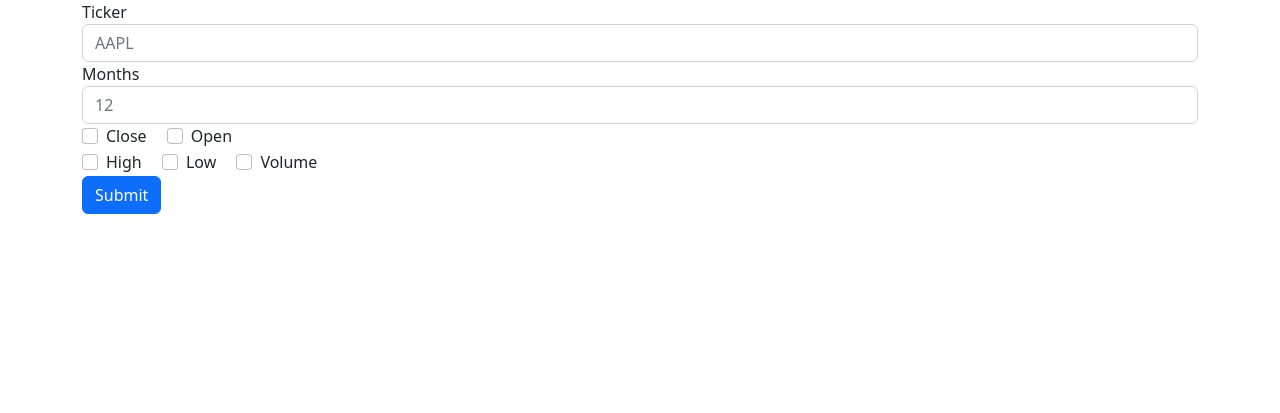
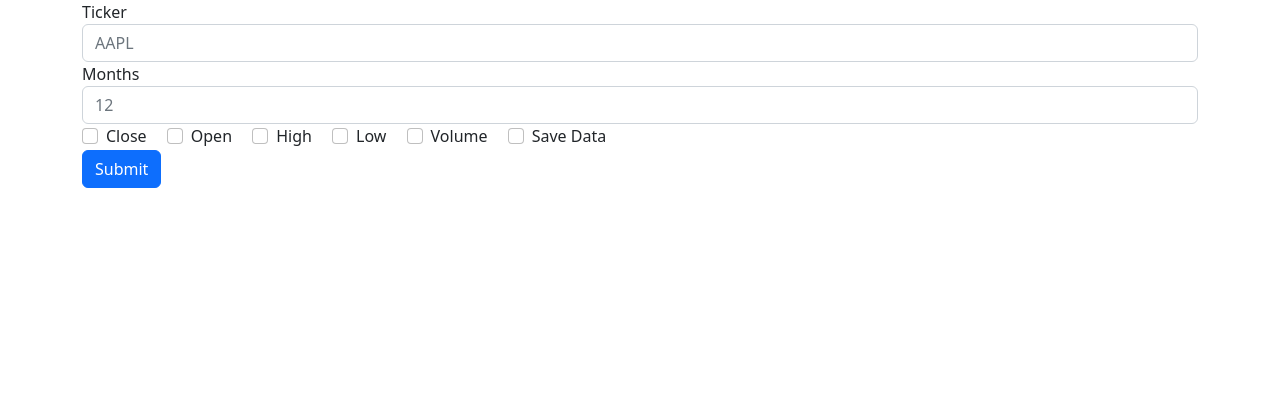
Before and after one commit to cerdamario13/market_analysis, a Flask app: page / in a window 1280 px wide. Shown: the part 56-469 px from the top of the page. Run offline with Flask 2, Linux system fonts and the light colour scheme; some libraries are stand-ins or nearby versions.

Commit message:
Added option to save data

```diff
--- a/src/app.py
+++ b/src/app.py
@@ -1,13 +1,12 @@
-from flask import Flask, redirect, render_template, request, jsonify, url_for
+from flask import Flask, redirect, render_template, request
 from matplotlib.pyplot import title
 import func
 import plotly
 import plotly.express as px
 import json
 import yfinance as yahooFinance
-import requests
 import os
-import pandas as pd
+import wrangles
 
 app = Flask(__name__)
 
@@ -19,21 +18,15 @@ def hello_world():
 
         # Loading initial data
         ticker = request.form['ticker']
-        time_frame = request.form['time']
-        data_info = request.form['data_info']
+        time_frame = request.form.get('time', '')
+        data_info = request.form.get('data_info', 'Close')
+        save_data = request.form.get('save_data', '')
         # company info dictionary
-        company_info = yahooFinance.Ticker(ticker).info
+        company_info = yahooFinance.Ticker(ticker).info # Not working, find a way to get stock info
 
         secret_key = os.getenv('ALPHAV_KEY', '...')
 
         try:
-            # url = f'https://www.alphavantage.co/query?function=TIME_SERIES_DAILY&symbol={ticker}&outputsize=full&apikey={secret_key}'
-            # r = requests.get(url)
-            # data_alpha = r.json()
-            # df_alpha = pd.DataFrame(data_alpha['Time Series (Daily)']).transpose().reset_index()
-            # # Renaming column headers
-            # df_alpha = df_alpha.rename({'1. open': 'Open', '2. high': 'High', '3. low': 'Low', '4. close': 'Close', '5. volume': 'Volume', 'index': 'Date'}, axis=1)
-
             # Get data from Yahoo Finance
             data_object = yahooFinance.Ticker(ticker)
             data = data_object.history(period='max')
@@ -47,7 +40,7 @@ def hello_world():
             return render_template("not_found.html", title = "Ticker Not Found")
 
 
-        fig1 = px.line(results, x = 'Date', y = data_info, title = f"{company_info['shortName']} ({ticker}) - {time_frame} Month Data")
+        fig1 = px.line(results, x = 'Date', y = data_info, title = f"({ticker}) - {time_frame} Month Data")
         graph1JSON = json.dumps(fig1, cls = plotly.utils.PlotlyJSONEncoder)
 
         params = {
--- a/src/templates/home.html
+++ b/src/templates/home.html
@@ -2,8 +2,9 @@
 {% block content %}
   <div>
 
-    <form action="#" method="post">
+    <form action="#" method="post" enctype="multipart/form-data">
       <div class="form-group">
+
         <label for="ticker">Ticker</label>
         <input type="text" class="form-control" placeholder="AAPL" name="ticker">
         <label for="months_ago">Months </label>
@@ -13,28 +14,38 @@
           <input class="form-check-input" type="checkbox" id="inlineCheckbox1" value="Close" name="data_info">
           <label class="form-check-label" for="inlineCheckbox1">Close</label>
         </div>
+
         <div class="form-check form-check-inline">
           <input class="form-check-input" type="checkbox" id="inlineCheckbox2" value="Open" name="data_info">
-        <label class="form-check-label" for="inlineCheckbox1">Open</label>
+          <label class="form-check-label" for="inlineCheckbox2">Open</label>
         </div>
-      </div>
+
         <div class="form-check form-check-inline">
           <input class="form-check-input" type="checkbox" id="inlineCheckbox3" value="High" name="data_info">
-        <label class="form-check-label" for="inlineCheckbox1">High</label>
+          <label class="form-check-label" for="inlineCheckbox3">High</label>
         </div>
+
         <div class="form-check form-check-inline">
           <input class="form-check-input" type="checkbox" id="inlineCheckbox4" value="Low" name="data_info">
-        <label class="form-check-label" for="inlineCheckbox1">Low</label>
+          <label class="form-check-label" for="inlineCheckbox4">Low</label>
         </div>
+
         <div class="form-check form-check-inline">
           <input class="form-check-input" type="checkbox" id="inlineCheckbox5" value="Volume" name="data_info">
-        <label class="form-check-label" for="inlineCheckbox1">Volume</label>
+          <label class="form-check-label" for="inlineCheckbox5">Volume</label>
+        </div>
+
+        <div class="form-check form-check-inline">
+          <input class="form-check-input" type="checkbox" id="inlineCheckbox_" value="Data" name="save_data">
+          <label class="form-check-label" for="inlineCheckbox_">Save Data</label>
         </div>
 
       </div>
 
       <button type="submit" class="btn btn-primary">Submit</button>
     </form>
+  </div>
+
 
     <!--Graph and Information-->
 
```
Also changed, not shown: src/temp.py (+9 -10 lines). Lines whose indentation alone changed are shown as unchanged.
